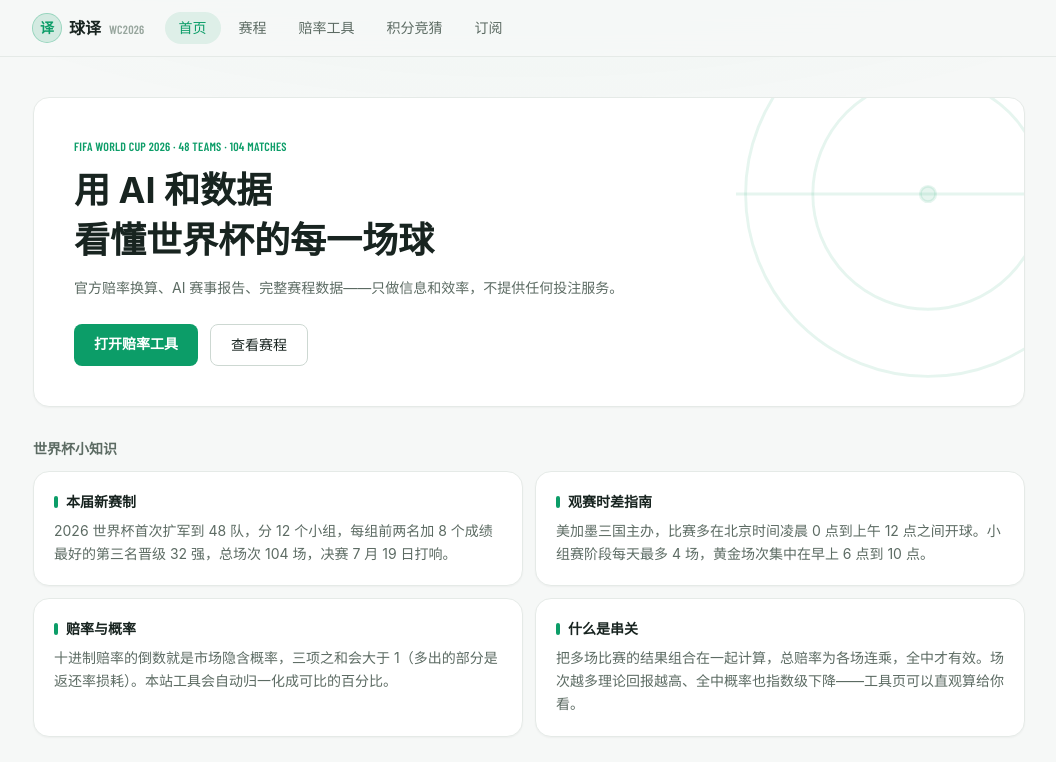
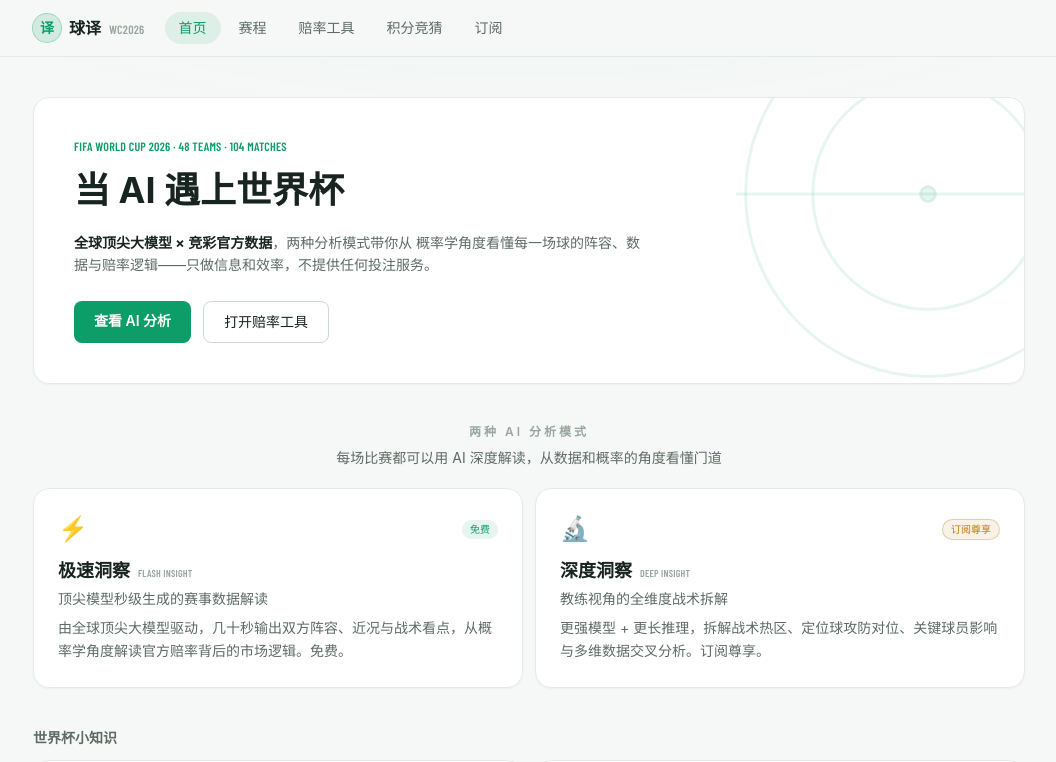
Before and after one commit to songningfu/2026jingcai, a Next.js app: page / in a window 1280 px wide. Shown: the top 762 px of the page, without its empty margins (111-1167 px from the left). Built offline with nearby package versions, Linux system fonts and the light colour scheme.

Commit message:
首页改版：当AI遇上世界杯+顶尖模型定位(合规)+横向赛程速览+两种分析模式；赛程每场加极速/深度洞察入口；详情页报告品牌化为极速洞察

```diff
--- a/src/app/match/[id]/AiReportPanel.tsx
+++ b/src/app/match/[id]/AiReportPanel.tsx
@@ -162,14 +162,14 @@ export default function AiReportPanel({
         onClick={start}
         className="card group w-full px-6 py-9 text-center transition hover:border-neon/50 hover:shadow-[0_4px_20px_rgba(12,157,104,0.1)]"
       >
-        <span className="font-num block text-xs font-semibold tracking-[0.3em] text-faint">
-          AI MATCH REPORT
+        <span className="font-num block text-xs font-semibold tracking-[0.3em] text-neon">
+          ⚡ 极速洞察 · FLASH INSIGHT
         </span>
         <span className="mt-2 block text-lg font-semibold text-ink transition group-hover:text-neon">
           ▶ 启动 AI 数据分析
         </span>
         <span className="mt-1 block text-xs text-faint">
-          {report ? "报告已就绪，点击查看" : "现场生成约需 1 分钟"} · 中性分析 · 不构成购彩建议
+          全球顶尖大模型驱动 · {report ? "报告已就绪，点击查看" : "现场生成约需 1 分钟"} · 中性分析，不构成购彩建议
         </span>
       </button>
     );
@@ -260,7 +260,9 @@ export default function AiReportPanel({
         <span className="font-num pointer-events-none absolute -top-3 left-4 text-7xl text-neon/10">
           &ldquo;
         </span>
-        <p className="font-num text-xs font-semibold tracking-[0.25em] text-neon">AI 赛前分析</p>
+        <p className="font-num text-xs font-semibold tracking-[0.25em] text-neon">
+          ⚡ 极速洞察 · AI 赛前分析
+        </p>
         <p className="mt-3 text-[15px] leading-loose text-ink/90">
           <Rich text={report.ai_preview} />
         </p>
@@ -325,7 +327,7 @@ export default function AiReportPanel({
         <div className="flex items-center justify-between">
           <h3 className="flex items-center gap-2 text-sm font-semibold text-amber">
             <span className="h-3 w-1 rounded-full bg-amber" />
-            深度分析
+            🔬 深度洞察
             <span className="rounded-full border border-amber/30 bg-amber/10 px-2 py-0.5 text-[10px] font-normal">
               订阅尊享 · 即将上线
             </span>
@@ -338,7 +340,8 @@ export default function AiReportPanel({
           <div className="h-3 w-3/5 rounded bg-raised" />
         </div>
         <p className="mt-3 text-xs text-faint">
-          战术热区拆解、定位球攻防对位、换人影响模拟——订阅功能筹备中，当前全部基础内容免费。
+          教练视角的全维度战术拆解：战术热区、定位球攻防对位、关键球员影响与多维数据交叉分析——
+          更强模型 + 更长推理，订阅功能筹备中，当前极速洞察全部免费。
         </p>
       </section>
     </div>
--- a/src/app/match/[id]/page.tsx
+++ b/src/app/match/[id]/page.tsx
@@ -339,7 +339,7 @@ export default async function MatchPage({ params }: { params: Promise<{ id: stri
         )}
 
         {/* AI 报告：随时可现场生成 */}
-        <div className="anim-fade-up" style={{ animationDelay: "260ms" }}>
+        <div id="ai" className="scroll-mt-20 anim-fade-up" style={{ animationDelay: "260ms" }}>
           <AiReportPanel
             matchId={match.id}
             initialReport={report}
--- a/src/app/page.tsx
+++ b/src/app/page.tsx
@@ -1,18 +1,17 @@
 import Link from "next/link";
 import Countdown from "@/components/Countdown";
-import { getWorldCupMatches, STATUS_LABELS } from "@/lib/football-data";
+import MatchTicker, { type TickerMatch } from "@/components/MatchTicker";
+import { ANALYSIS_MODES } from "@/lib/analysis-modes";
+import { getWorldCupMatches, type FdMatchStatus } from "@/lib/football-data";
 import { teamNameZh } from "@/lib/team-names";
 
 export const revalidate = 60;
 
-const timeFmt = new Intl.DateTimeFormat("zh-CN", {
-  timeZone: "Asia/Shanghai",
-  month: "numeric",
-  day: "numeric",
-  hour: "2-digit",
-  minute: "2-digit",
-  hour12: false,
-});
+function mapStatus(s: FdMatchStatus): TickerMatch["status"] {
+  if (s === "IN_PLAY" || s === "PAUSED") return "live";
+  if (s === "FINISHED" || s === "AWARDED") return "finished";
+  return "scheduled";
+}
 
 /** 世界杯小知识（全部与本届赛事/本站工具直接相关） */
 const KNOWLEDGE = [
@@ -42,11 +41,23 @@ export default async function Home() {
     .sort((a, b) => new Date(a.utcDate).getTime() - new Date(b.utcDate).getTime());
   const upcoming = sorted.filter((m) => new Date(m.utcDate).getTime() > now - 3 * 3600_000);
   const next = upcoming.find((m) => m.status === "TIMED" || m.status === "SCHEDULED");
-  const spotlight = upcoming.slice(0, 6);
+
+  const ticker: TickerMatch[] = upcoming.slice(0, 40).map((m) => ({
+    id: m.id,
+    home: teamNameZh(m.homeTeam.name),
+    away: teamNameZh(m.awayTeam.name),
+    homeLogo: m.homeTeam.crest,
+    awayLogo: m.awayTeam.crest,
+    kickoff: m.utcDate,
+    group: m.group ? m.group.replace("GROUP_", "") : null,
+    status: mapStatus(m.status),
+    homeScore: m.score.fullTime.home,
+    awayScore: m.score.fullTime.away,
+  }));
 
   return (
     <div className="mx-auto max-w-5xl px-4 py-10">
-      {/* Hero + 倒计时 */}
+      {/* Hero：当 AI 遇上世界杯 */}
       <section className="card anim-fade-up relative overflow-hidden px-7 py-10 sm:px-10">
         <svg
           className="pointer-events-none absolute -right-24 -top-24 h-96 w-96 text-neon/10"
@@ -65,12 +76,11 @@ export default async function Home() {
           FIFA WORLD CUP 2026 · 48 TEAMS · 104 MATCHES
         </p>
         <h1 className="mt-3 text-3xl font-bold leading-snug text-ink sm:text-4xl">
-          用 AI 和数据
-          <br />
-          看懂世界杯的每一场球
+          当 AI 遇上世界杯
         </h1>
-        <p className="mt-3 max-w-xl text-sm leading-relaxed text-mut">
-          官方赔率换算、AI 赛事报告、完整赛程数据——只做信息和效率，不提供任何投注服务。
+        <p className="mt-4 max-w-xl text-sm leading-relaxed text-mut">
+          <strong className="text-ink">全球顶尖大模型 × 竞彩官方数据</strong>，两种分析模式带你从
+          概率学角度看懂每一场球的阵容、数据与赔率逻辑——只做信息和效率，不提供任何投注服务。
         </p>
         {next && (
           <div className="mt-6">
@@ -82,79 +92,86 @@ export default async function Home() {
         )}
         <div className="mt-6 flex flex-wrap gap-3">
           <Link
-            href="/calculator"
+            href="/matches"
             className="rounded-lg bg-neon px-5 py-2.5 text-sm font-semibold text-white transition hover:brightness-110"
           >
-            打开赔率工具
+            查看 AI 分析
           </Link>
           <Link
-            href="/matches"
+            href="/calculator"
             className="rounded-lg border border-line-strong px-5 py-2.5 text-sm text-ink transition hover:border-neon/60 hover:text-neon"
           >
-            查看赛程
+            打开赔率工具
           </Link>
         </div>
       </section>
 
-      {/* 近期比赛 */}
-      {spotlight.length > 0 && (
+      {/* 比赛滚动条 */}
+      {ticker.length > 0 && (
         <section className="mt-8">
           <div className="mb-3 flex items-center justify-between">
             <h2 className="flex items-center gap-2 text-sm font-semibold text-mut">
               <span className="anim-pulse-dot h-2 w-2 rounded-full bg-neon" />
-              近期比赛
+              赛程速览
             </h2>
             <Link href="/matches" className="text-xs text-neon hover:underline">
               完整赛程 →
             </Link>
           </div>
-          <div className="grid gap-3 sm:grid-cols-2 lg:grid-cols-3">
-            {spotlight.map((m, i) => {
-              const live = m.status === "IN_PLAY" || m.status === "PAUSED";
-              const finished = m.status === "FINISHED";
-              return (
-                <Link
-                  key={m.id}
-                  href={`/match/${m.id}`}
-                  className="card anim-fade-up flex items-center justify-between px-5 py-4 transition hover:border-neon/50"
-                  style={{ animationDelay: `${i * 70}ms` }}
-                >
-                  <div className="flex min-w-0 flex-col gap-1 text-sm">
-                    <span className="truncate text-ink">
-                      {teamNameZh(m.homeTeam.name)}
-                      <span className="px-1.5 text-faint">vs</span>
-                      {teamNameZh(m.awayTeam.name)}
-                    </span>
-                    <span className="text-xs text-faint">
-                      {timeFmt.format(new Date(m.utcDate))}
-                      {m.group ? ` · ${m.group.replace("GROUP_", "")}组` : ""}
-                    </span>
-                  </div>
-                  {live || finished ? (
-                    <span
-                      className={`font-num text-2xl font-bold tabular-nums ${live ? "text-live" : "text-ink"}`}
-                    >
-                      {m.score.fullTime.home ?? 0}–{m.score.fullTime.away ?? 0}
-                    </span>
-                  ) : (
-                    <span className="chip shrink-0">{STATUS_LABELS[m.status]}</span>
-                  )}
-                </Link>
-              );
-            })}
-          </div>
+          <MatchTicker matches={ticker} />
         </section>
       )}
 
+      {/* 两种分析模式 */}
+      <section className="mt-10">
+        <h2 className="text-center text-xs font-semibold tracking-[0.25em] text-faint">
+          两种 AI 分析模式
+        </h2>
+        <p className="mt-2 text-center text-sm text-mut">
+          每场比赛都可以用 AI 深度解读，从数据和概率的角度看懂门道
+        </p>
+        <div className="mt-5 grid gap-3 sm:grid-cols-2">
+          {Object.values(ANALYSIS_MODES).map((mode) => (
+            <div
+              key={mode.key}
+              className={`card anim-fade-up p-6 ${mode.free ? "" : "border-amber/25"}`}
+            >
+              <div className="flex items-center justify-between">
+                <span className="text-2xl" aria-hidden>
+                  {mode.icon}
+                </span>
+                <span
+                  className={`rounded-full px-2 py-0.5 text-[10px] font-medium ${
+                    mode.free
+                      ? "bg-neon/10 text-neon"
+                      : "border border-amber/30 bg-amber/10 text-amber"
+                  }`}
+                >
+                  {mode.free ? "免费" : "订阅尊享"}
+                </span>
+              </div>
+              <h3 className="mt-3 text-lg font-bold text-ink">
+                {mode.name}
+                <span className="font-num ml-2 text-[10px] font-semibold tracking-widest text-faint">
+                  {mode.en}
+                </span>
+              </h3>
+              <p className="mt-1 text-sm font-medium text-mut">{mode.tagline}</p>
+              <p className="mt-2 text-sm leading-relaxed text-mut">{mode.desc}</p>
+            </div>
+          ))}
+        </div>
+      </section>
+
       {/* 世界杯小知识 */}
-      <section className="mt-8">
+      <section className="mt-10">
         <h2 className="mb-3 text-sm font-semibold text-mut">世界杯小知识</h2>
         <div className="grid gap-3 sm:grid-cols-2">
           {KNOWLEDGE.map((k, i) => (
             <article
               key={k.title}
               className="card anim-fade-up p-5"
-              style={{ animationDelay: `${150 + i * 70}ms` }}
+              style={{ animationDelay: `${i * 70}ms` }}
             >
               <h3 className="flex items-center gap-2 text-sm font-semibold text-ink">
                 <span className="h-3 w-1 rounded-full bg-neon" />
--- /dev/null
+++ b/src/components/MatchTicker.tsx
@@ -0,0 +1,89 @@
+"use client";
+
+import Link from "next/link";
+
+export interface TickerMatch {
+  id: number;
+  home: string;
+  away: string;
+  homeLogo: string | null;
+  awayLogo: string | null;
+  kickoff: string;
+  group: string | null;
+  status: "scheduled" | "live" | "finished";
+  homeScore: number | null;
+  awayScore: number | null;
+}
+
+const dayTimeFmt = new Intl.DateTimeFormat("zh-CN", {
+  timeZone: "Asia/Shanghai",
+  month: "numeric",
+  day: "numeric",
+  hour: "2-digit",
+  minute: "2-digit",
+  hour12: false,
+});
+
+/** 首页横向比赛滚动条：所有比赛对阵一览，可点进详情 */
+export default function MatchTicker({ matches }: { matches: TickerMatch[] }) {
+  if (matches.length === 0) return null;
+  return (
+    <div className="no-scrollbar -mx-4 flex gap-3 overflow-x-auto px-4 pb-1">
+      {matches.map((m) => {
+        const live = m.status === "live";
+        const finished = m.status === "finished";
+        return (
+          <Link
+            key={m.id}
+            href={`/match/${m.id}`}
+            className="card shrink-0 px-4 py-3 transition hover:border-neon/50"
+            style={{ minWidth: "11rem" }}
+          >
+            <div className="mb-2 flex items-center justify-between text-[11px] text-faint">
+              <span>{dayTimeFmt.format(new Date(m.kickoff))}</span>
+              {live ? (
+                <span className="flex items-center gap-1 text-live">
+                  <span className="anim-pulse-dot h-1.5 w-1.5 rounded-full bg-live" />
+                  进行中
+                </span>
+              ) : (
+                <span>{m.group ? `${m.group}组` : finished ? "完赛" : ""}</span>
+              )}
+            </div>
+            <TickerTeam name={m.home} logo={m.homeLogo} score={finished || live ? m.homeScore : null} />
+            <TickerTeam name={m.away} logo={m.awayLogo} score={finished || live ? m.awayScore : null} live={live} />
+          </Link>
+        );
+      })}
+    </div>
+  );
+}
+
+function TickerTeam({
+  name,
+  logo,
+  score,
+  live,
+}: {
+  name: string;
+  logo: string | null;
+  score: number | null;
+  live?: boolean;
+}) {
+  return (
+    <div className="flex items-center gap-1.5 py-0.5">
+      {logo ? (
+        // eslint-disable-next-line @next/next/no-img-element
+        <img src={logo} alt="" className="h-4 w-4 shrink-0 object-contain" />
+      ) : (
+        <span className="h-4 w-4 shrink-0 rounded-full bg-raised" />
+      )}
+      <span className="flex-1 truncate text-sm text-ink">{name}</span>
+      {score !== null && (
+        <span className={`font-num text-sm font-bold tabular-nums ${live ? "text-live" : "text-ink"}`}>
+          {score}
+        </span>
+      )}
+    </div>
+  );
+}
--- /dev/null
+++ b/src/lib/analysis-modes.ts
@@ -0,0 +1,26 @@
+/**
+ * 两种 AI 分析模式（合规口径：分析/解读/洞察，不含「预测/荐号」）。
+ * 命名与文案统一来源，首页、赛程、比赛详情复用。
+ */
+export const ANALYSIS_MODES = {
+  flash: {
+    key: "flash",
+    name: "极速洞察",
+    en: "FLASH INSIGHT",
+    icon: "⚡",
+    tagline: "顶尖模型秒级生成的赛事数据解读",
+    desc: "由全球顶尖大模型驱动，几十秒输出双方阵容、近况与战术看点，从概率学角度解读官方赔率背后的市场逻辑。免费。",
+    free: true,
+  },
+  deep: {
+    key: "deep",
+    name: "深度洞察",
+    en: "DEEP INSIGHT",
+    icon: "🔬",
+    tagline: "教练视角的全维度战术拆解",
+    desc: "更强模型 + 更长推理，拆解战术热区、定位球攻防对位、关键球员影响与多维数据交叉分析。订阅尊享。",
+    free: false,
+  },
+} as const;
+
+export type AnalysisModeKey = keyof typeof ANALYSIS_MODES;
```
Also changed, not shown: src/app/matches/page.tsx (+28 -7 lines).
